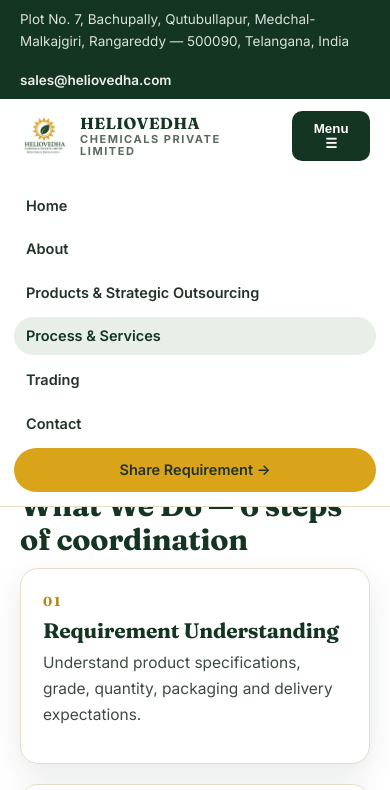
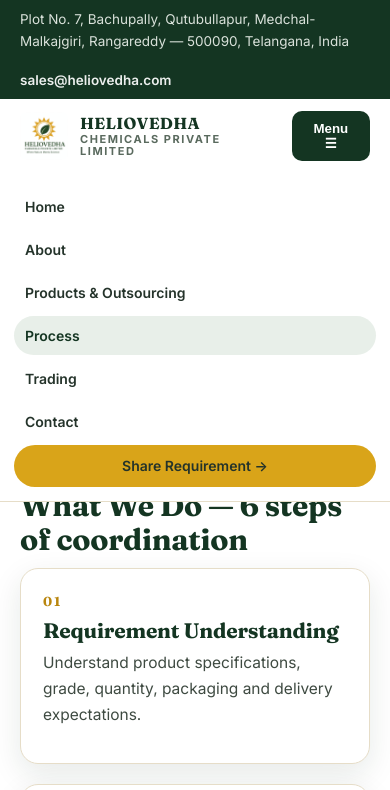
Before and after one commit to heliovedha-chemicals/heliovedha-web, a plain HTML site: page process.html in a window 390 px wide. Both pictures are taken after a click on the button "Menu ☰". Shown: the top 790 px of the page. Drawn offline with Linux system fonts and the light colour scheme.

Commit message:
V3.4: Menu single-line - Products & Outsourcing, Process, nowrap header

```diff
--- a/process.html
+++ b/process.html
@@ -1,7 +1,7 @@
 <!doctype html><html lang="en"><head><meta charset="utf-8"><meta name="viewport" content="width=device-width,initial-scale=1">
-<title>Process & Services | Heliovedha Chemicals Private Limited — heliovedha.com</title>
+<title>Process | Heliovedha Chemicals Private Limited — heliovedha.com</title>
 <meta name="description" content="End-to-end procurement coordination — requirement understanding, supplier identification, commercial coordination, documentation, dispatch and delivery.">
-<meta property="og:title" content="Process & Services | Heliovedha Chemicals"><meta property="og:description" content="End-to-end procurement coordination — requirement understanding, supplier identification, commercial coordination, documentation, dispatch and delivery."><meta property="og:type" content="website">
+<meta property="og:title" content="Process | Heliovedha Chemicals"><meta property="og:description" content="End-to-end procurement coordination — requirement understanding, supplier identification, commercial coordination, documentation, dispatch and delivery."><meta property="og:type" content="website">
 <link rel="icon" href="assets/logo.webp"><link rel="stylesheet" href="style.css"></head><body>
 
 <div class="topbar"><div class="container"><span>Plot No. 7, Bachupally, Qutubullapur, Medchal-Malkajgiri, Rangareddy — 500090, Telangana, India</span><span><a href="mailto:sales@heliovedha.com">sales@heliovedha.com</a> </span></div></div>
@@ -10,15 +10,15 @@
 <button class="hamburger" onclick="toggleMenu()">Menu ☰</button>
 <nav class="main" id="mainNav"><a class="" href="index.html">Home</a>
 <a class="" href="about.html">About</a>
-<a class="" href="products.html">Products & Strategic Outsourcing</a>
-<a class="active" href="process.html">Process & Services</a>
+<a class="" href="products.html">Products & Outsourcing</a>
+<a class="active" href="process.html">Process</a>
 <a class="" href="trading.html">Trading</a>
 <a class="" href="contact.html">Contact</a>
 <a class="btn btn-gold" href="contact.html" style="padding:10px 16px;">Share Requirement →</a></nav>
 </div></header>
 
 
-<section class="page-hero"><div class="container"><div class="breadcrumb"><a href="index.html">Home</a> / Process &amp; Services</div><div class="eyebrow">What We Do</div><h1>Process &amp; Services</h1><p class="lead">End-to-end procurement coordination designed around your requirements.</p></div></section>
+<section class="page-hero"><div class="container"><div class="breadcrumb"><a href="index.html">Home</a> / Process</div><div class="eyebrow">What We Do</div><h1>Process</h1><p class="lead">End-to-end procurement coordination designed around your requirements.</p></div></section>
 <section class="section"><div class="container"><h2>What We Do — 6 steps of coordination</h2><div class="grid3">
 <div class="card"><div class="card-pad"><div class="num">01</div><h3>Requirement Understanding</h3><p>Understand product specifications, grade, quantity, packaging and delivery expectations.</p></div></div>
 <div class="card"><div class="card-pad"><div class="num">02</div><h3>Supplier Identification</h3><p>Identify and coordinate with suitable manufacturers and suppliers.</p></div></div>
@@ -32,7 +32,7 @@
 
 <footer><div class="container"><div class="foot-grid">
 <div><img class="foot-logo" src="assets/logo.webp" alt="Heliovedha Chemicals"><p style="margin-top:12px;">Where Nature Meets Science.<br>Your Trusted Partner for Chemical Sourcing, Procurement &amp; Supply.<br><a href="https://www.heliovedha.com">www.heliovedha.com</a></p></div>
-<div><h4>Quick Links</h4><p><a href="index.html">Home</a><br><a href="about.html">About</a><br><a href="products.html">Products &amp; Strategic Outsourcing</a><br><a href="process.html">Process &amp; Services</a><br><a href="trading.html">Trading</a><br><a href="contact.html">Contact / Enquiry</a></p></div>
+<div><h4>Quick Links</h4><p><a href="index.html">Home</a><br><a href="about.html">About</a><br><a href="products.html">Products &amp; Outsourcing</a><br><a href="process.html">Process</a><br><a href="trading.html">Trading</a><br><a href="contact.html">Contact / Enquiry</a></p></div>
 <div><h4>Contact</h4><p>Mr BN Reddy<br><a href="mailto:sales@heliovedha.com">sales@heliovedha.com</a><br><a href="mailto:info@heliovedha.com">info@heliovedha.com</a><br>Plot No. 7, Bachupally, Qutubullapur,<br>Medchal-Malkajgiri, Rangareddy — 500090,<br>Telangana, India</p><p style="font-size:13.5px;">GST: 36AAICH1154P1Z8<br>CIN: U47721TS2025PTC202249</p></div>
 </div><div class="bottom"><span>© 2026 Heliovedha Chemicals Private Limited. All rights reserved.</span><span>Where Nature Meets Science • heliovedha.com</span></div></div></footer>
 <script src="script.js"></script>
--- a/style.css
+++ b/style.css
@@ -7,7 +7,7 @@ a{color:var(--green);text-decoration:none}a:hover{text-decoration:underline}
 h1,h2,h3{font-family:Fraunces,Georgia,serif;color:var(--green);line-height:1.12;margin:0 0 12px;letter-spacing:-.01em}
 h1{font-size:clamp(38px,5.2vw,62px)}h2{font-size:clamp(30px,3.6vw,42px)}h3{font-size:21px}
 p{margin:0 0 14px}.lead{font-size:18.5px;color:#2E3B32;max-width:640px}
-.container{max-width:1180px;margin:0 auto;padding:0 20px}
+.container{max-width:1220px;margin:0 auto;padding:0 20px}
 .eyebrow{font-size:12.5px;letter-spacing:.18em;text-transform:uppercase;color:var(--gold-dark);font-weight:700;margin-bottom:10px}
 .eyebrow.light{color:#F0C94A}
 .btn{display:inline-flex;align-items:center;justify-content:center;gap:8px;padding:13px 22px;border-radius:999px;font-weight:700;font-size:15px;line-height:1.25;border:2px solid transparent;cursor:pointer;text-decoration:none!important;flex-shrink:0;white-space:nowrap}
@@ -21,10 +21,10 @@ p{margin:0 0 14px}.lead{font-size:18.5px;color:#2E3B32;max-width:640px}
 .topbar{background:var(--green);color:#EAF0EA;font-size:13.5px}.topbar .container{display:flex;justify-content:space-between;gap:16px;padding-top:8px;padding-bottom:8px;flex-wrap:wrap}.topbar a{color:#fff;font-weight:600}.topbar span{opacity:.92}
 /* header */
 header{position:sticky;top:0;z-index:50;background:rgba(255,255,255,.96);backdrop-filter:blur(8px);border-bottom:1px solid var(--line)}
-.header-inner{display:flex;align-items:center;justify-content:space-between;gap:16px;padding:12px 20px}
+.header-inner{display:flex;align-items:center;justify-content:space-between;gap:12px;padding:12px 20px;flex-wrap:nowrap}
 .logo-link{display:flex;align-items:center;gap:12px;text-decoration:none!important}.logo-link img{height:58px;width:auto;display:block;border-radius:6px}
 .logo-text{line-height:1.1}.logo-text b{font-family:Fraunces,Georgia,serif;font-size:19px;color:var(--green);letter-spacing:.02em}.logo-text span{display:block;font-size:11px;letter-spacing:.14em;color:var(--muted);font-weight:700}
-nav.main{display:flex;gap:6px;align-items:center}nav.main a{padding:9px 12px;border-radius:999px;font-weight:600;font-size:14.5px;color:#24332A}nav.main a.active,nav.main a:hover{background:var(--green-light);color:var(--green);text-decoration:none}
+nav.main{display:flex;gap:4px;align-items:center;flex-wrap:nowrap}nav.main a{padding:8px 11px;border-radius:999px;font-weight:600;font-size:14px;color:#24332A;white-space:nowrap}nav.main a.active,nav.main a:hover{background:var(--green-light);color:var(--green);text-decoration:none}
 .hamburger{display:none;background:var(--green);color:#fff;border:0;padding:10px 14px;border-radius:10px;font-weight:700;cursor:pointer}
 /* hero */
 .hero{background:linear-gradient(180deg,var(--cream) 0%,#fff 100%);padding:42px 0 36px}.hero-grid{display:grid;grid-template-columns:1.05fr .95fr;gap:36px;align-items:center}
@@ -53,13 +53,4 @@ footer{background:#0F2A1A;color:#DDE8DD;padding:44px 0 22px;margin-top:0}footer
 
 @media(max-width:520px){.cta-row{flex-direction:column;align-items:stretch;gap:12px;margin-top:20px}.cta-row .btn{width:100%;padding:14px 18px;white-space:normal;text-align:center}.hero-cta{flex-direction:column;align-items:stretch;gap:10px}.hero-cta .btn{width:100%}}
 
-/* V3.3 — Longer menu label 'Products & Strategic Outsourcing' — keep header fitting */
-@media(max-width:1100px) and (min-width:901px){
-  nav.main a{padding:8px 10px;font-size:13.5px}
-  .header-inner{gap:10px;padding:12px 16px}
-  .logo-text b{font-size:17px}
-}
-/* Mobile menu: long label wraps cleanly, full-width row */
-@media(max-width:900px){
-  nav.main.open a{white-space:normal;line-height:1.35}
-}
+@media(max-width:900px){nav.main.open a{white-space:normal}}
```
Also changed, not shown: about.html (+3 -3 lines), contact.html (+3 -3 lines), index.html (+3 -3 lines), products.html (+5 -5 lines), trading.html (+3 -3 lines), 1 other file.
